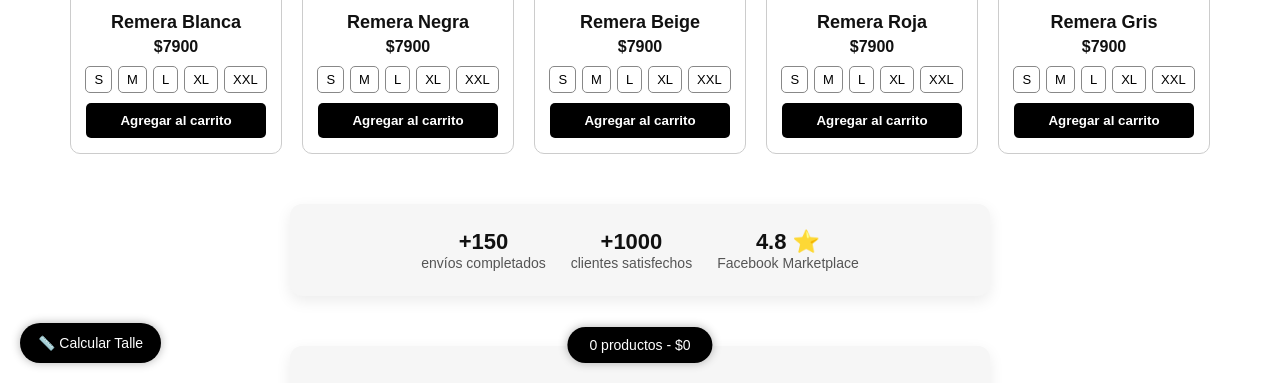
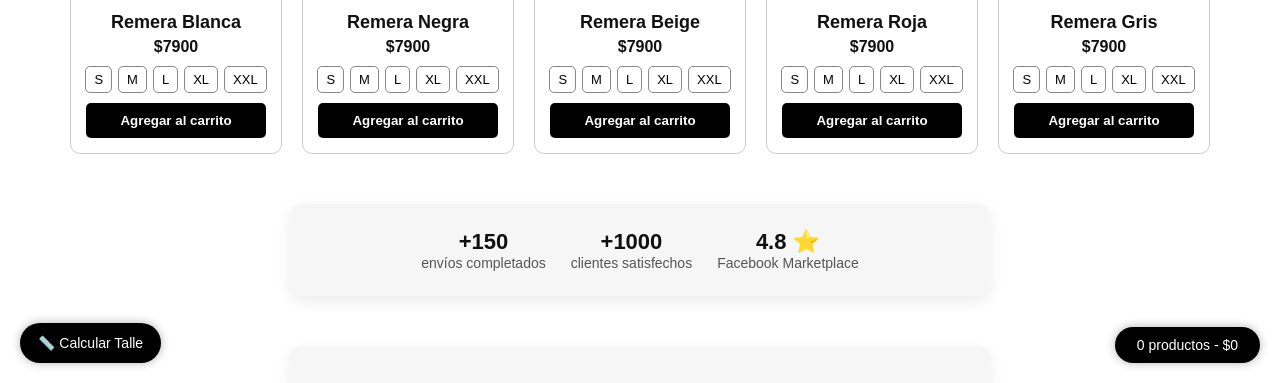
Before and after one commit to freemanstreetwear/catalogo-remeras, a plain HTML site: page index.html in a window 1280 px wide. Shown: the part 417-800 px from the top of the page. Drawn offline with Linux system fonts and the light colour scheme.

Commit message:
Actualización del carrito

```diff
--- a/index.html
+++ b/index.html
@@ -119,11 +119,12 @@
   .btn-agregar:hover { opacity: 0.85; }
 
   /* Mini carrito */
-  #mini-carrito {
+ #mini-carrito {
     position: fixed;
     bottom: 20px;
-    left: 50%;
-    transform: translateX(-50%);
+    right: 20px;        /* distancia desde el borde derecho */
+    left: auto;          /* desactiva la posición izquierda */
+    transform: none;     /* quita el translateX que lo centraba */
     background-color: #000;
     color: #fff;
     padding: 10px 22px;
@@ -133,6 +134,8 @@
     font-size: 14px;
     box-shadow: 0 0 10px rgba(0,0,0,0.3);
     transition: transform 0.3s ease;
+}
+
   }
 
   #mini-carrito:hover {
```
